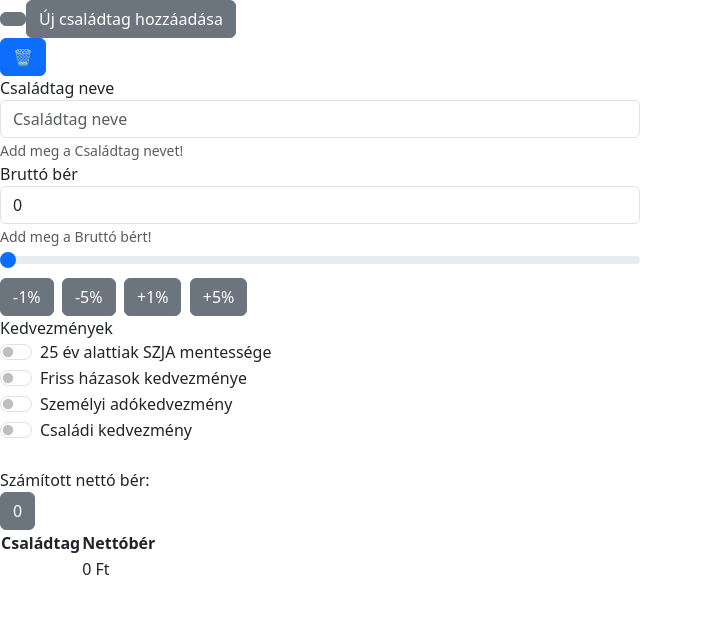
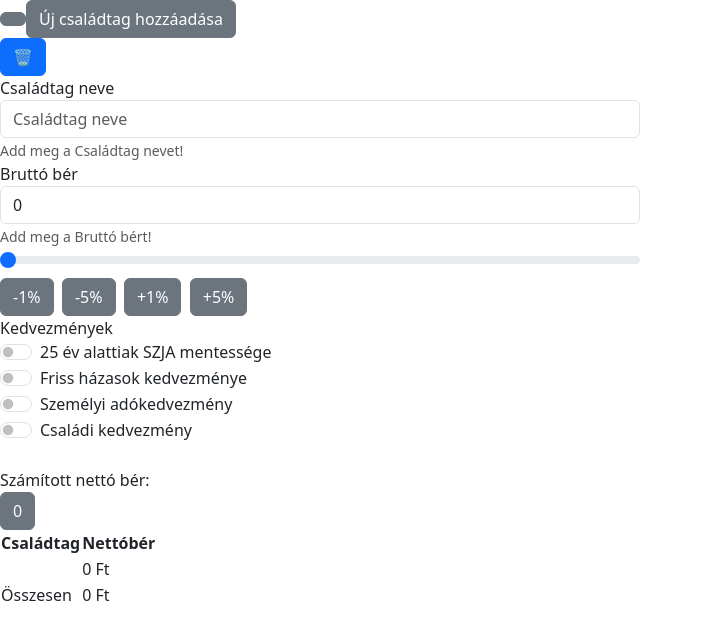
Before and after one commit to petizana/React-Berkalkulator, a React (Vite) app in the folder react-beadando-berkalkulator/: page / in a window 1280 px wide. Shown: the top 640 px of the page, without its empty margins (0-703 px from the left). Built offline with nearby package versions, Linux system fonts and the light colour scheme.

Commit message:
net summary

```diff
--- a/react-beadando-berkalkulator/src/components/HouseholdSummary/HouseholdSummary.jsx
+++ b/react-beadando-berkalkulator/src/components/HouseholdSummary/HouseholdSummary.jsx
@@ -1,5 +1,6 @@
 export default function HouseholdSummary({ members, countNetSalary }) {
-
+let summary=0;
+members.map((member)=> {summary+=countNetSalary(member);});
   return (
     <>
 
@@ -13,6 +14,7 @@ export default function HouseholdSummary({ members, countNetSalary }) {
 
         <tbody>
           {...members.map((member) => <tr><td>{member.name}</td><td>{countNetSalary(member)} Ft</td></tr>)}
+          <tr><td>Összesen</td><td>{summary} Ft</td></tr>
         </tbody>
       </table>
 
```
Also changed, not shown: 1 other file (tests, documents, lock files or other folders).
